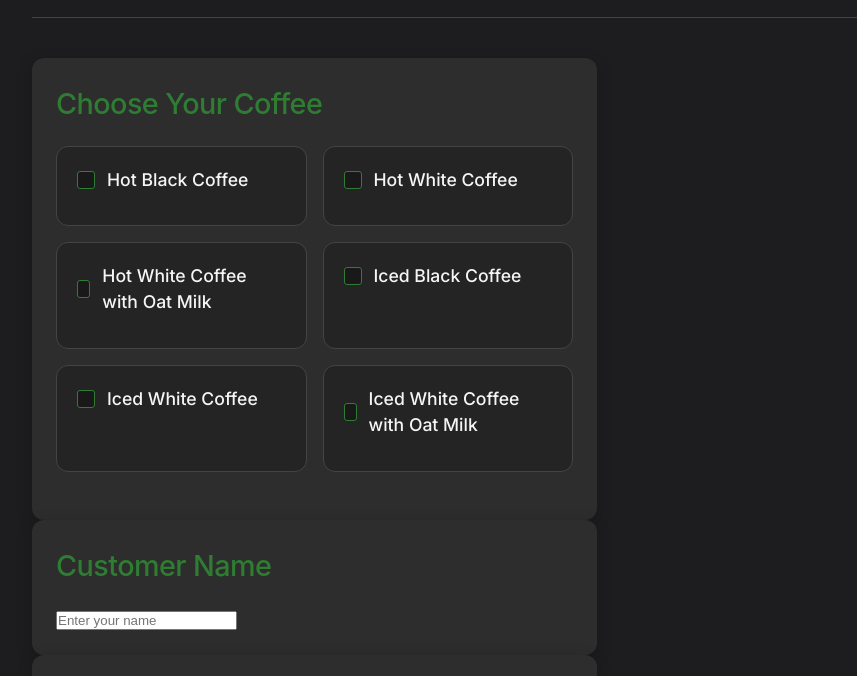
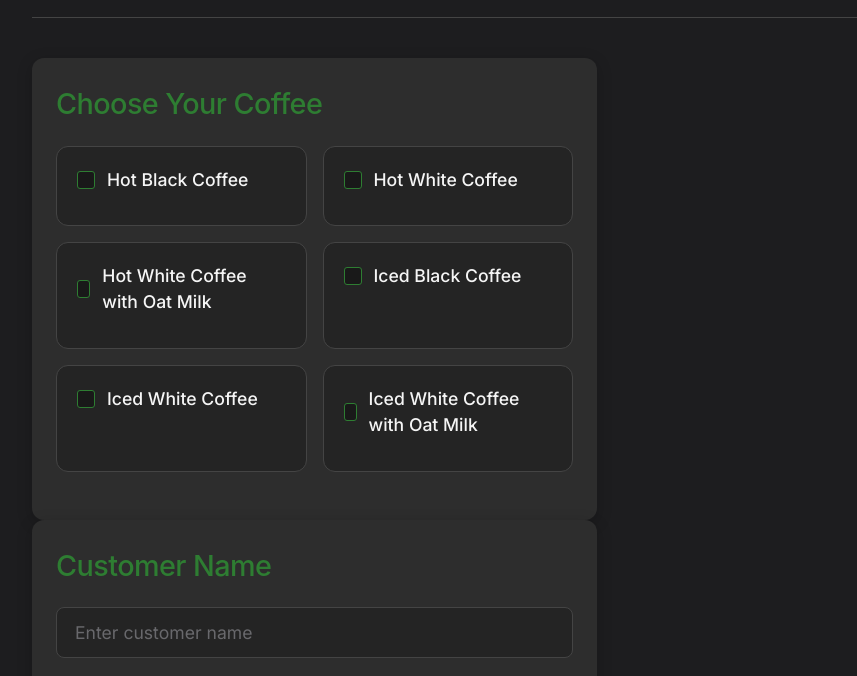
Before and after one commit to ivanjohnting/vernacular-coffee-cart, a website: page public/index.html in a window 1280 px wide. Shown: the part 119-795 px from the top of the page, without its empty margins (28-885 px from the left). Drawn offline with nearby package versions, Linux system fonts and the light colour scheme; no server answers; a web font is replaced by a local one.

Commit message:
Refined order form layout and customer input field
- Moved Place Order button above Order Statistics section for better flow
- Enhanced customer name input field with larger size and better styling
- Changed placeholder text to 'Enter customer name' for consistency
- Added focus effects for better user interaction

```diff
--- a/public/index.html
+++ b/public/index.html
@@ -97,8 +97,10 @@
 
                 <section>
                     <h2>Customer Name</h2>
-                    <input type="text" id="customer-name" name="customerName" placeholder="Enter your name" required>
+                    <input type="text" id="customer-name" name="customerName" placeholder="Enter customer name" required>
                 </section>
+
+                <button type="submit" class="submit-btn">Place Order</button>
 
                 <section class="stats-section">
                     <h2>Order Statistics</h2>
@@ -116,8 +118,6 @@
                         </table>
                     </div>
                 </section>
-
-                <button type="submit" class="submit-btn">Place Order</button>
             </form>
         </main>
 
--- a/public/styles.css
+++ b/public/styles.css
@@ -253,6 +253,31 @@ section {
 .submit-btn:active {
   transform: translateY(0);
   box-shadow: 0 2px 5px rgba(0,0,0,0.2);
+}
+
+/* Customer Name Input Field */
+#customer-name {
+  width: 100%;
+  padding: 14px 18px;
+  font-size: 1.1rem;
+  font-family: 'Inter', -apple-system, BlinkMacSystemFont, sans-serif;
+  border: 1px solid var(--border-color);
+  background-color: rgba(0, 0, 0, 0.2);
+  color: var(--text-color);
+  border-radius: var(--input-radius);
+  margin-bottom: 20px;
+  transition: all 0.3s ease;
+}
+
+#customer-name:focus {
+  border-color: var(--accent-color);
+  box-shadow: 0 0 0 2px rgba(46, 125, 50, 0.2);
+  outline: none;
+}
+
+#customer-name::placeholder {
+  color: var(--light-text);
+  opacity: 0.7;
 }
 
 /* Orders Display */
```
